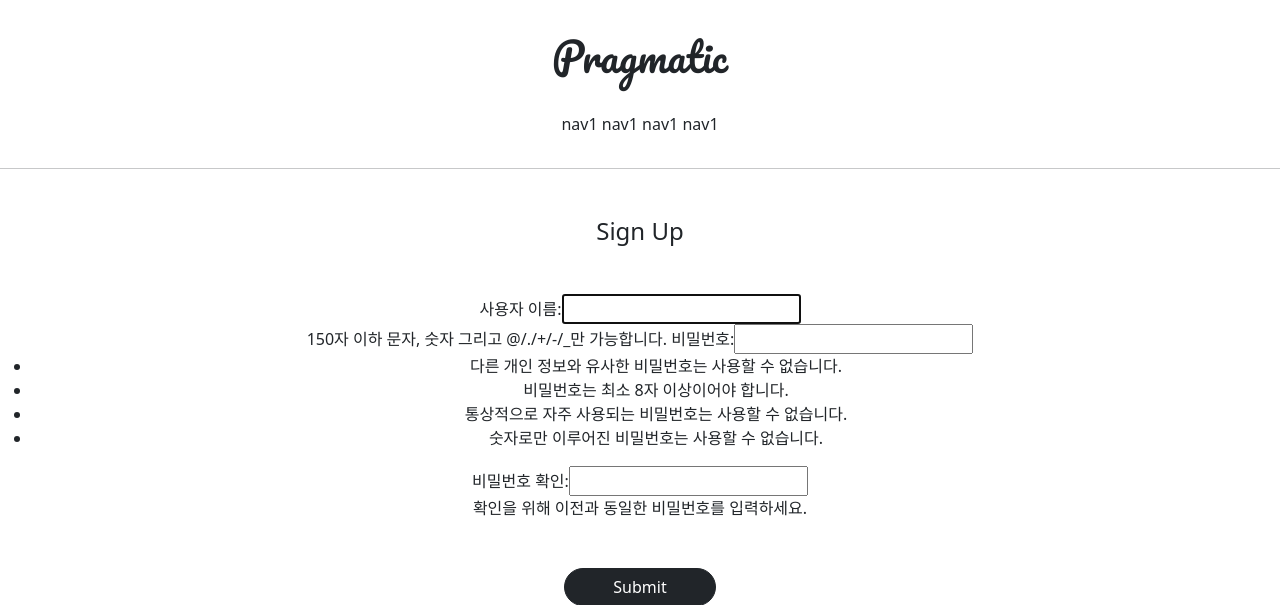
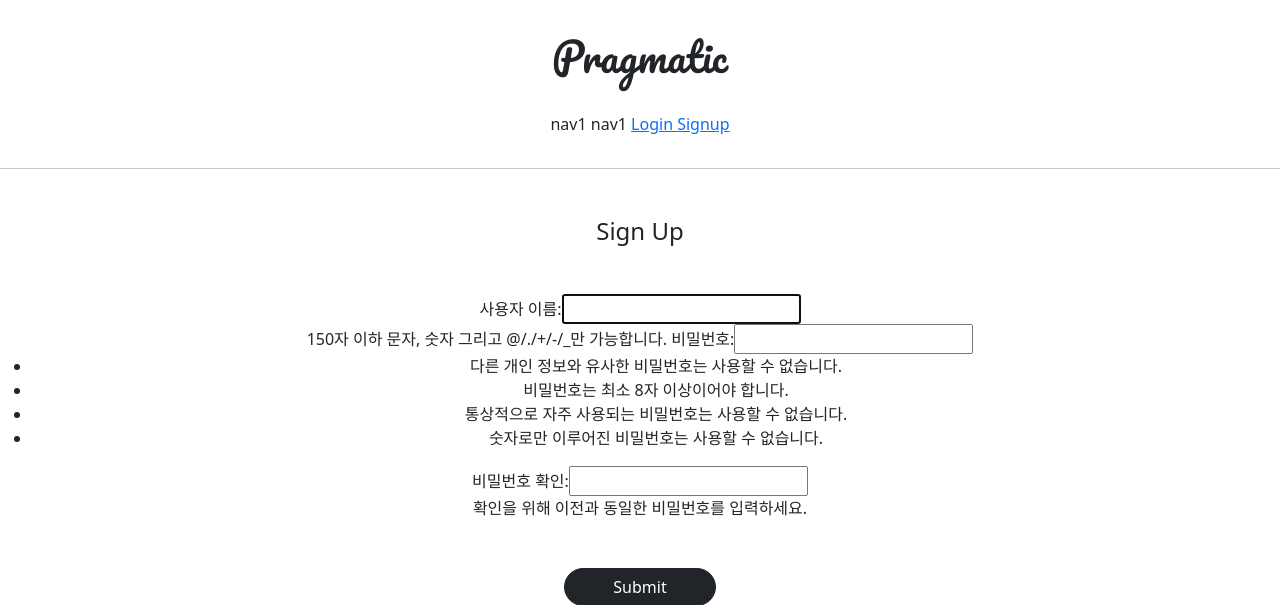
Before and after one commit to jhbin96/hyebin, a Django app: page /accounts/create/ in a window 1280 px wide. Shown: the top 605 px of the page. Run offline with Django 3.2, Linux system fonts and the light colour scheme; parts of the project's set-up code (start-up, migrations or seed data) failed here and were passed over.

Commit message:
7/16 3ban class commit 1

```diff
--- a/templates/header.html
+++ b/templates/header.html
@@ -6,8 +6,24 @@
     <div class="pragmatic_header_botton">
             <span>nav1</span>
             <span>nav1</span>
-            <span>nav1</span>
-            <span>nav1</span>
+            {% if not user.is_authenticated %}
+            <span>
+                <a href="{% url 'accountapp:login' %}">
+                    Login
+                </a>
+            </span>
+            <span>
+                <a href="{% url 'accountapp:create' %}">
+                    Signup
+                </a>
+            </span>
+            {% else %}
+            <span>
+                <a href="{% url 'accountapp:logout' %}">
+                    Logout
+                </a>
+            </span>
+            {% endif %}
     </div>
 
 </div>
```
